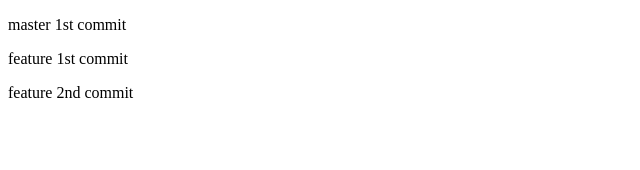
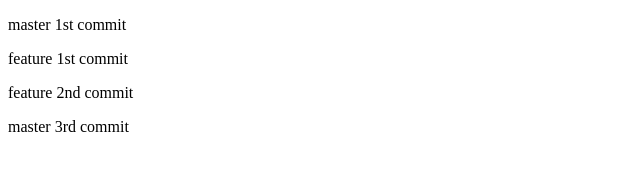
Before and after one commit to asfak-am/excercise, a plain HTML site: page index.html in a window 1280 px wide. Shown: the whole page, without its empty margins (0-640 px from the left). Drawn offline with Linux system fonts and the light colour scheme.

Commit message:
master 3rd commit

```diff
--- a/index.html
+++ b/index.html
@@ -9,5 +9,6 @@
     <p>master 1st commit</p>
     <p>feature 1st commit</p>
     <p>feature 2nd commit</p>
+    <p>master 3rd commit</p>
 </body>
 </html>
```
